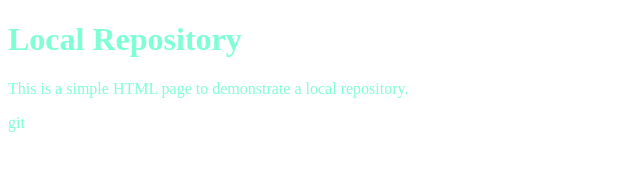
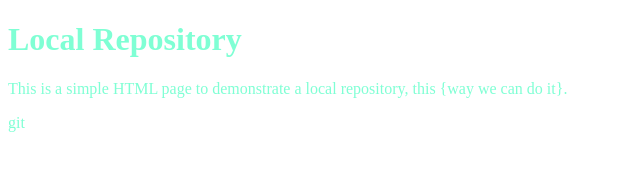
Before and after one commit to Rit10023/Githubdemo, a plain HTML site: page index.html in a window 1280 px wide. Shown: the whole page, without its empty margins (0-640 px from the left). Drawn offline with Linux system fonts and the light colour scheme.

Commit message:
do some changes

```diff
--- a/index.html
+++ b/index.html
@@ -10,6 +10,6 @@
 </head>
 <body>
     <h1>Local Repository</h1>
-    <p>This is a simple HTML page to demonstrate a local repository.</p>
+    <p>This is a simple HTML page to demonstrate a local repository, this {way we can do it}.</p>
 </body>
 </html>git
```
